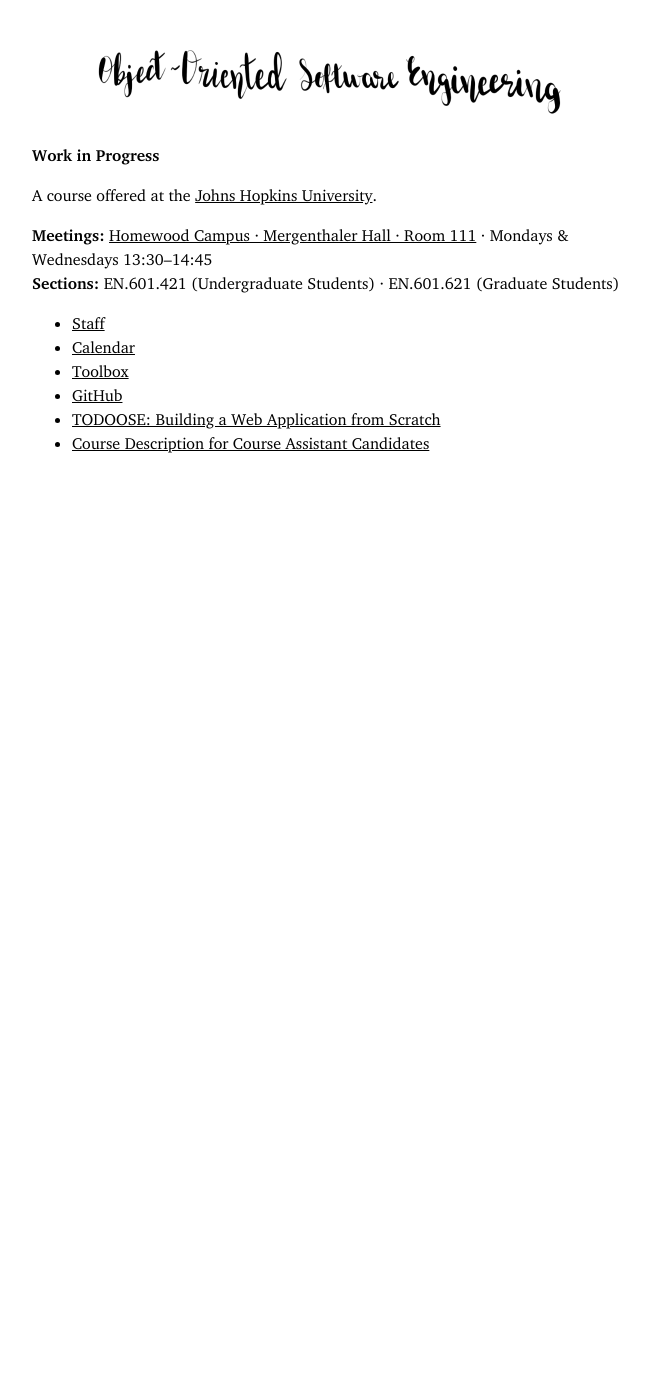
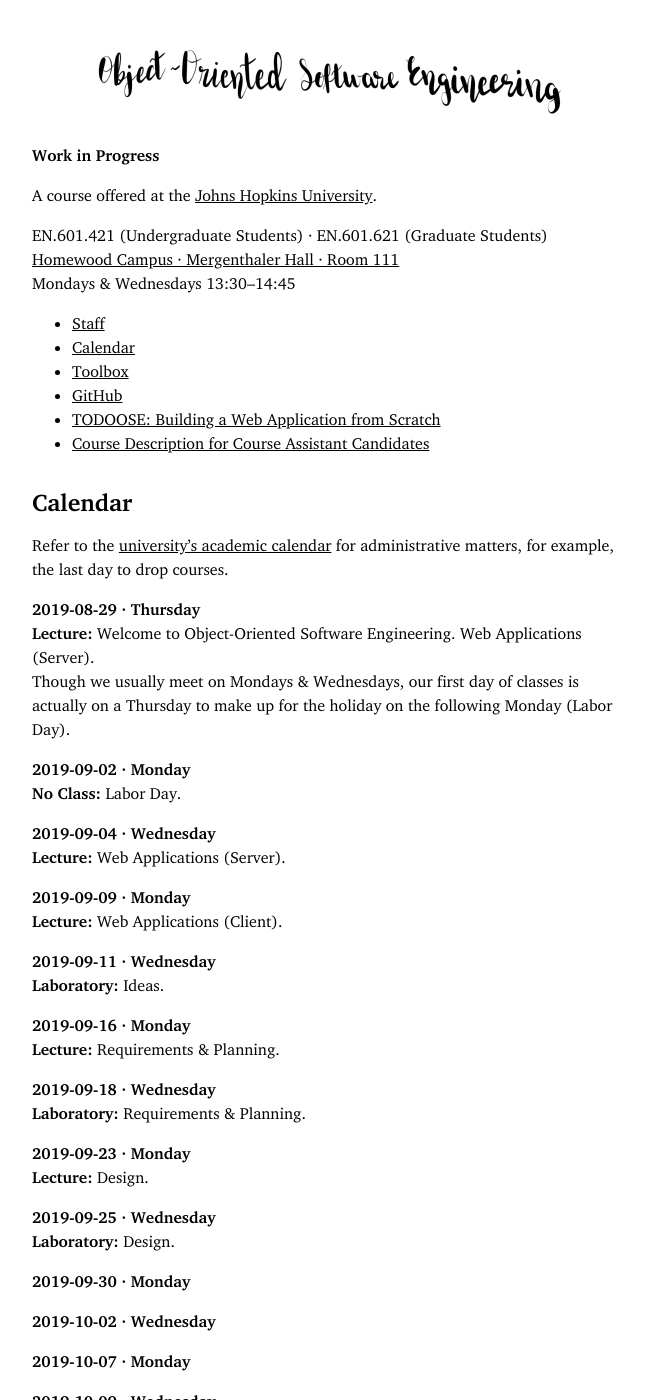
Before and after one commit to skemper/www.jhu-oose.com, a Jekyll site: the page built from index.md, in a window 1280 px wide and 1400 px high. Shown: the whole window, without its empty margins (308-957 px from the left). Built offline with Jekyll 4.4.1, drawn with Linux system fonts in a browser that asks for light colours; our own code applies the rules of GitHub Pages for plain Markdown files; some of the changed text lies outside the part shown.

Commit message:
More work on calendar

```diff
--- a/index.md
+++ b/index.md
@@ -2,8 +2,9 @@
 
 A course offered at the [Johns Hopkins University](https://www.jhu.edu).
 
-**Meetings:** [Homewood Campus · Mergenthaler Hall · Room 111](https://www.jhu.edu/maps-directions/campus-map/) · Mondays & Wednesdays 13:30–14:45
-**Sections:** EN.601.421 (Undergraduate Students) · EN.601.621 (Graduate Students)
+EN.601.421 (Undergraduate Students) · EN.601.621 (Graduate Students)
+[Homewood Campus · Mergenthaler Hall · Room 111](https://www.jhu.edu/maps-directions/campus-map/)
+Mondays & Wednesdays 13:30–14:45
 
 - [Staff](/staff)
 - [Calendar](/calendar)
@@ -11,3 +12,78 @@ A course offered at the [Johns Hopkins University](https://www.jhu.edu).
 - [GitHub](https://github.com/jhu-oose)
 - [TODOOSE: Building a Web Application from Scratch](/todoose)
 - [Course Description for Course Assistant Candidates](/course-description-for-course-assistant-candidates)
+
+Calendar
+========
+
+Refer to the [university’s academic calendar](https://studentaffairs.jhu.edu/registrar/wp-content/uploads/sites/23/2017/03/FINAL.academic-calendar-2019-2020.REVISED_4.29.2019.pdf) for administrative matters, for example, the last day to drop courses.
+
+**2019-08-29 · Thursday**
+**Lecture:** Welcome to Object-Oriented Software Engineering. Web Applications (Server).
+Though we usually meet on Mondays & Wednesdays, our first day of classes is actually on a Thursday to make up for the holiday on the following Monday (Labor Day).
+
+**2019-09-02 · Monday**
+**No Class:** Labor Day.
+
+**2019-09-04 · Wednesday**
+**Lecture:** Web Applications (Server).
+
+**2019-09-09 · Monday**
+**Lecture:** Web Applications (Client).
+
+**2019-09-11 · Wednesday**
+**Laboratory:** Ideas.
+
+**2019-09-16 · Monday**
+**Lecture:** Requirements & Planning.
+
+**2019-09-18 · Wednesday**
+**Laboratory:** Requirements & Planning.
+
+**2019-09-23 · Monday**
+**Lecture:** Design.
+
+**2019-09-25 · Wednesday**
+**Laboratory:** Design.
+
+**2019-09-30 · Monday**
+
+**2019-10-02 · Wednesday**
+
+**2019-10-07 · Monday**
+
+**2019-10-09 · Wednesday**
+
+**2019-10-14 · Monday**
+
+**2019-10-16 · Wednesday**
+
+**2019-10-21 · Monday**
+
+**2019-10-23 · Wednesday**
+
+**2019-10-28 · Monday**
+
+**2019-10-30 · Wednesday**
+
+**2019-11-04 · Monday**
+
+**2019-11-06 · Wednesday**
+
+**2019-11-11 · Monday**
+
+**2019-11-13 · Wednesday**
+
+**2019-11-18 · Monday**
+
+**2019-11-20 · Wednesday**
+
+**2019-11-25 · Monday**
+**No Class:** Thanksgiving Vacation.
+
+**2019-11-27 · Wednesday**
+**No Class:** Thanksgiving Vacation.
+
+**2019-12-02 · Monday**
+
+**2019-12-04 · Wednesday**
```
Also changed, not shown: calendar/index.md (deleted, +0 -38 lines).
